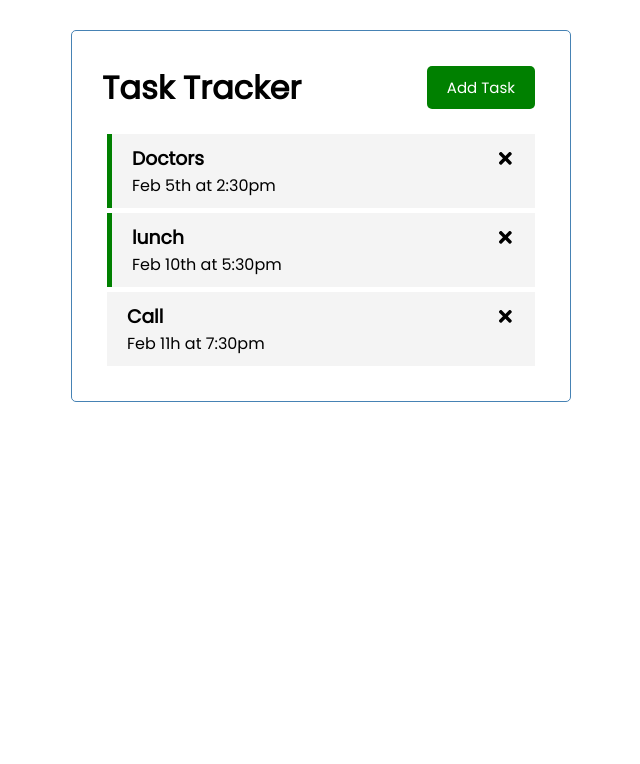
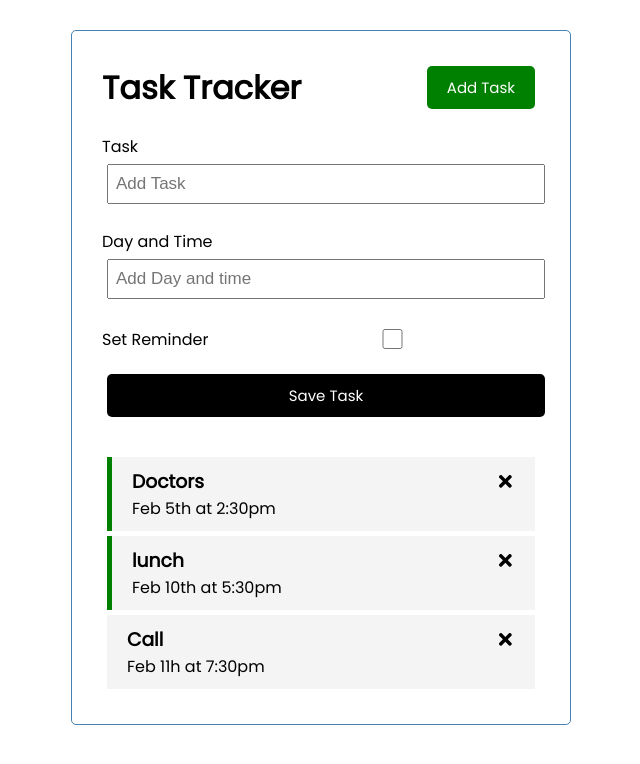
Before and after one commit to Arhum2/React-JS-Practice-Project, a React (Create React App) app in the folder task-tracker/: page / in a window 1280 px wide. Shown: the top 764 px of the page, without its empty margins (319-959 px from the left). Built offline with nearby package versions, Linux system fonts and the light colour scheme.

Commit message:
Add task feature added

```diff
--- a/task-tracker/src/App.js
+++ b/task-tracker/src/App.js
@@ -1,6 +1,7 @@
 import Header from "./components/Header";
 import { useState } from "react"
 import Tasks from "./components/Tasks";
+import AddTask from "./components/AddTask";
 
 function App() {
   const [tasks, setTasks] = useState([
@@ -27,6 +28,14 @@
     },
 ])
 
+  //Add Task
+  const addTask = (task) => {
+    const id = Math.floor(Math.random() *10000) + 1
+    const newTask = { id, ...task }
+    setTasks([...tasks, newTask])
+
+  }
+
   //Delete Task
   const deleteTask = (id) => {
     setTasks(tasks.filter((task) => task.id !== id))
@@ -40,6 +49,7 @@
   return (
     <div className="container">
       <Header/>
+      <AddTask onAdd={addTask}/>
       {tasks.length > 0 ? <Tasks tasks={tasks}
       onDelete={deleteTask}
       onToggle={toggleReminder}
--- /dev/null
+++ b/task-tracker/src/components/AddTask.js
@@ -0,0 +1,56 @@
+import { useState } from "react";
+
+const AddTask = ({ onAdd }) => {
+  const [text, setText] = useState("");
+  const [day, setDay] = useState("");
+  const [reminder, setReminder] = useState(false);
+
+  const onSubmit = (e) => {
+    e.preventDefault()
+
+    if(!text) {
+        alert("Plz add a task")
+        return
+    }
+
+    onAdd({ text, day, reminder })
+    setText('')
+    setDay('')
+    setReminder(false)
+  }
+
+  return (
+    <form className="add-form" onSubmit={onSubmit}>
+      <div className="form-control">
+        <label>Task</label>
+        <input
+          type="text"
+          placeholder="Add Task"
+          value={text}
+          onChange={(e) => setText(e.target.value)}
+        ></input>
+      </div>
+      <div className="form-control">
+        <label>Day and Time</label>
+        <input
+          type="text"
+          placeholder="Add Day and time"
+          value={day}
+          onChange={(e) => setDay(e.target.value)}
+        ></input>
+      </div>
+      <div className="form-control form-control-check">
+        <label>Set Reminder</label>
+        <input
+          type="checkbox"
+          checked={reminder}
+          value={reminder}
+          onChange={(e) => setReminder(e.currentTarget.checked)}
+        ></input>
+      </div>
+      <input type="submit" value="Save Task" className="btn btn-block" />
+    </form>
+  );
+};
+
+export default AddTask;
```
